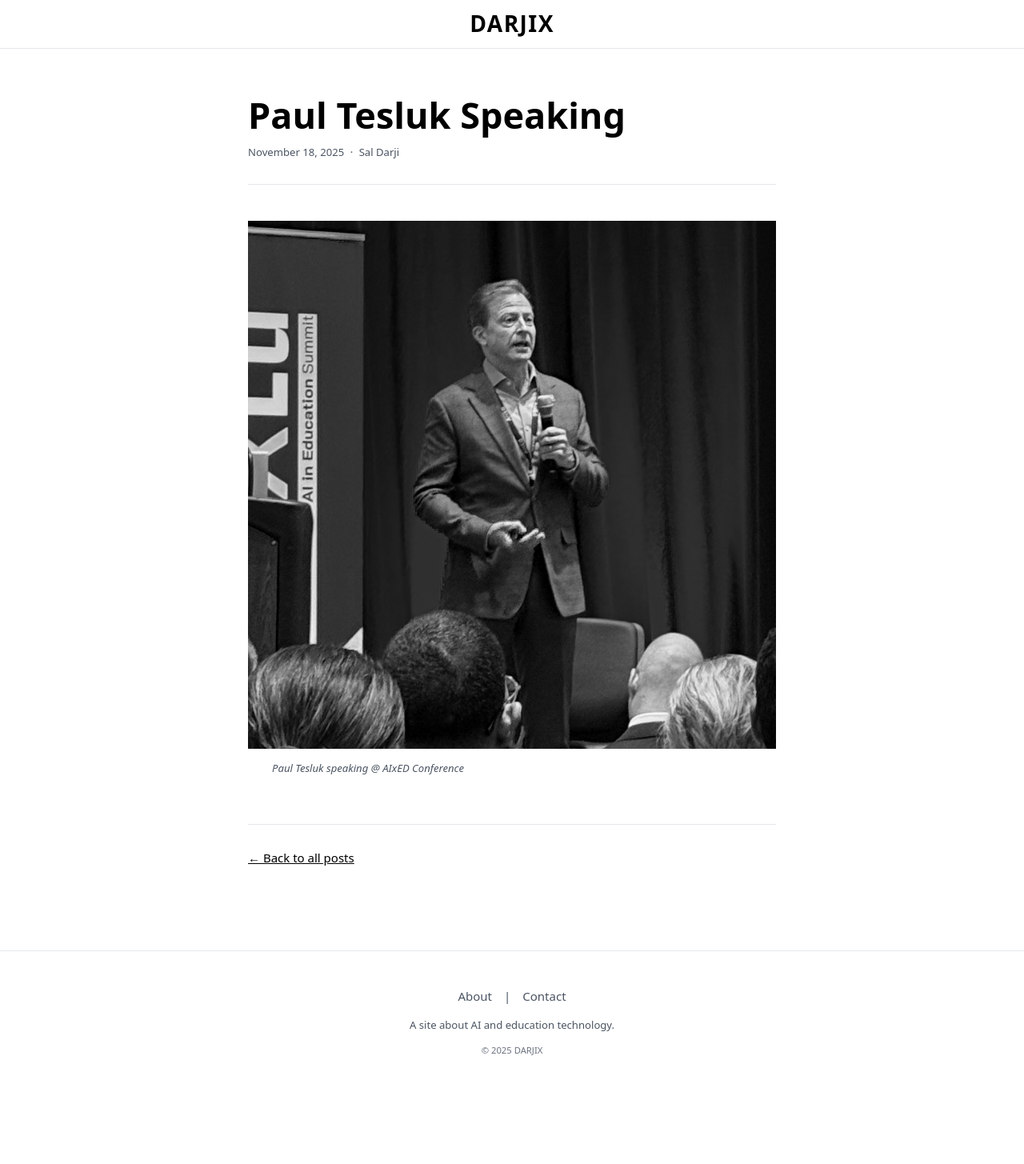
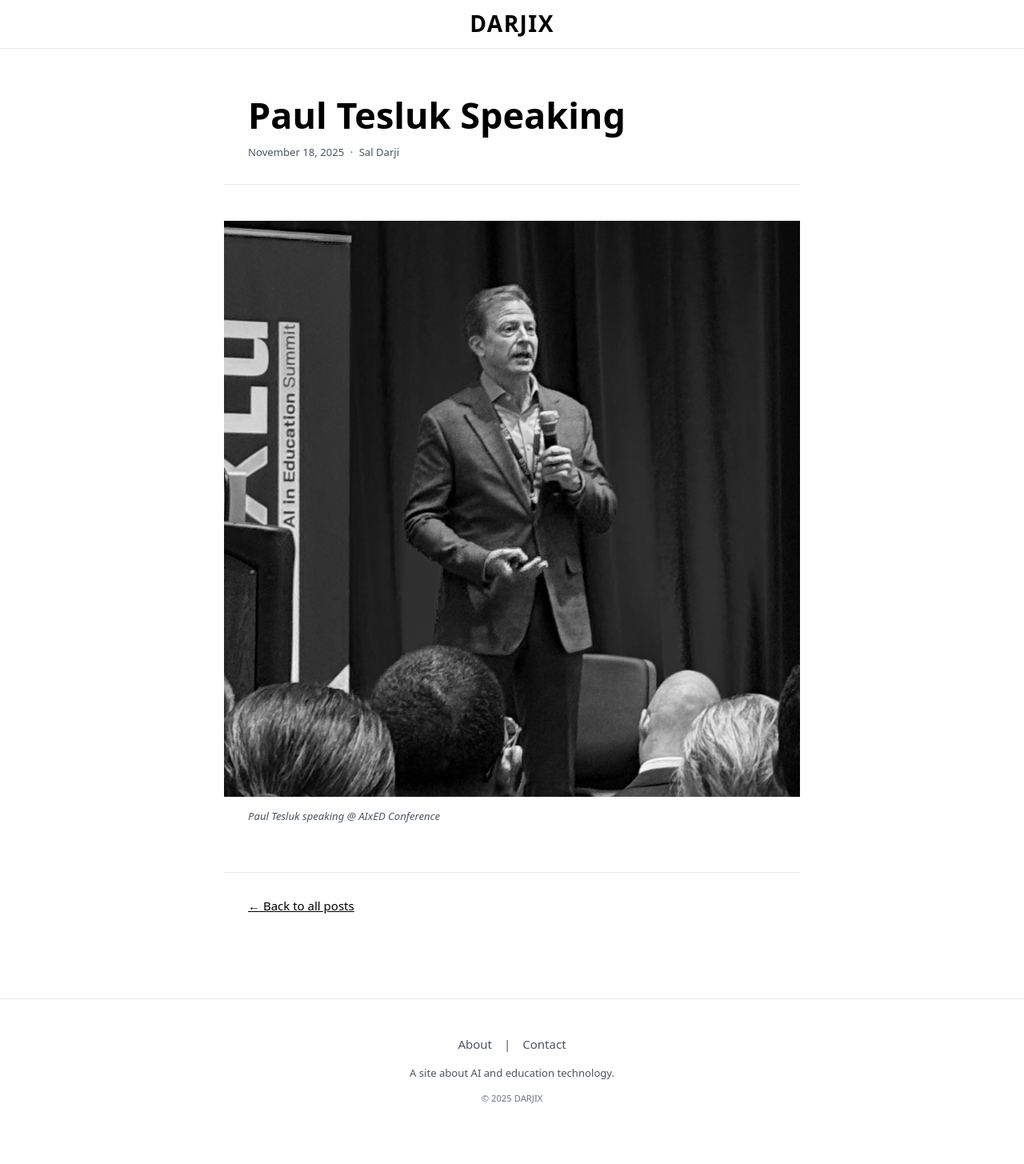
Before and after one commit to saldarji/darjix, a Jekyll site: the page built from _posts/2025-11-18-Photo-Post.md, in a window 1280 px wide. Shown: the whole page at 80% size. Built offline with Jekyll 4.4.1, drawn with Linux system fonts in a browser that asks for light colours; before the commit the page ends 1395 px from its top, so only the background shows below that.

Commit message:
Fix photo width: move padding from article to individual sections
- Remove padding from article container
- Add padding only to header, content, and footer sections
- Photo image section has no padding to fill full column width

```diff
--- a/_layouts/photo.html
+++ b/_layouts/photo.html
@@ -2,9 +2,9 @@
 layout: default
 ---
 
-<article class="max-w-3xl mx-auto px-4 sm:px-6 lg:px-8 py-16">
+<article class="max-w-3xl mx-auto py-16">
   <!-- Photo Post Header -->
-  <header class="mb-12 pb-8 border-b border-gray-200">
+  <header class="mb-12 pb-8 border-b border-gray-200 px-4 sm:px-6 lg:px-8">
     {% if page.title %}
     <h1 class="text-4xl md:text-5xl font-bold text-black mb-4">
       {{ page.title }}
@@ -21,32 +21,31 @@ layout: default
     </div>
   </header>
 
-  <!-- Photo Content -->
+  <!-- Photo Content - Full Width -->
   {% if page.image %}
-  <div class="mb-8 -mx-4 sm:-mx-6 lg:-mx-8">
-    <div class="w-full">
+  <div class="mb-8 w-full">
     <img src="{{ page.image | relative_url }}"
          alt="{{ page.alt_text | default: page.title | default: 'Photo' }}"
          class="w-full h-auto block"
-           loading="lazy">
+         loading="lazy"
+         style="width: 100%; max-width: 100%; display: block;">
     {% if page.caption %}
     <div class="mt-4 text-sm text-gray-600 italic px-4 sm:px-6 lg:px-8">
       {{ page.caption }}
     </div>
     {% endif %}
   </div>
-  </div>
   {% endif %}
 
   <!-- Additional Content (if any) -->
   {% if content and content != "" %}
-  <div class="prose prose-lg max-w-none mt-8">
+  <div class="prose prose-lg max-w-none mt-8 px-4 sm:px-6 lg:px-8">
     {{ content }}
   </div>
   {% endif %}
 
   <!-- Post Footer -->
-  <footer class="mt-16 pt-8 border-t border-gray-200">
+  <footer class="mt-16 pt-8 border-t border-gray-200 px-4 sm:px-6 lg:px-8">
     <a href="{{ '/' | relative_url }}" class="text-black underline">
       ← Back to all posts
     </a>
```
Lines whose indentation alone changed are shown as unchanged.
